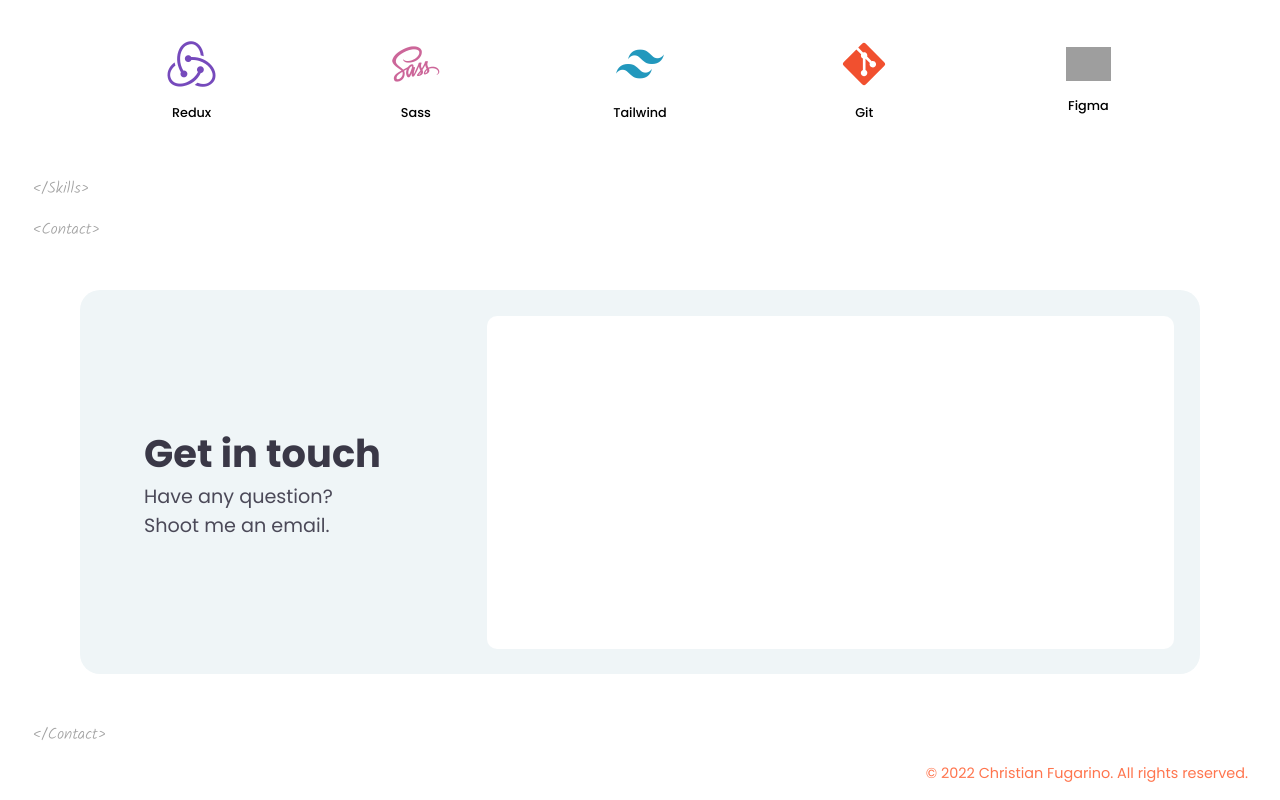
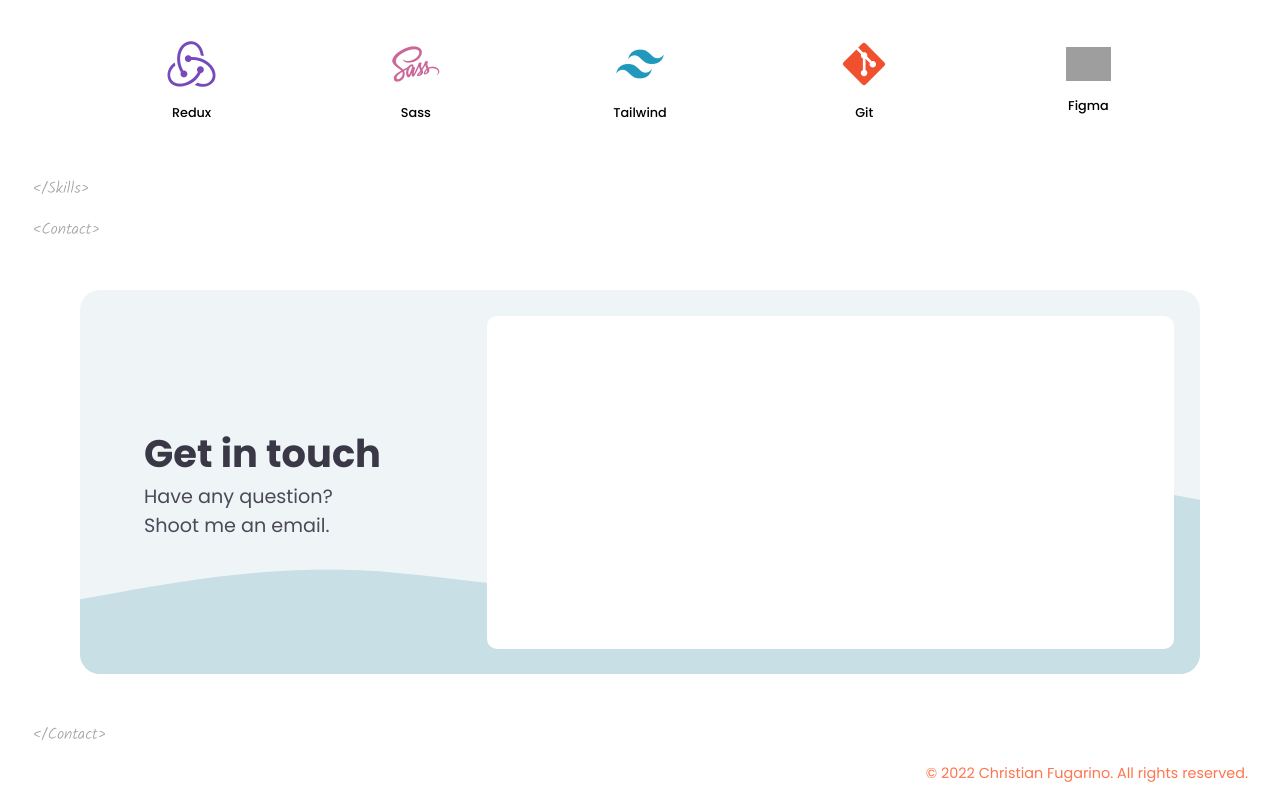
Before and after one commit to fugarino/Old-Portfolio, a React (Create React App) app: page / in a window 1280 px wide. Shown: the part 2034-2834 px from the top of the page. Built offline with nearby package versions, Linux system fonts and the light colour scheme; grey boxes are pictures that could not be loaded.

Commit message:
svg background

```diff
--- a/src/Components/Contact/Contact.js
+++ b/src/Components/Contact/Contact.js
@@ -14,6 +14,13 @@ const Contact = () => {
             <form className="form"></form>
           </div>
         </div>
+        <svg xmlns="http://www.w3.org/2000/svg" viewBox="0 0 1440 320">
+          <path
+            fill="#C8DFE6"
+            fill-opacity="1"
+            d="M0,224L60,213.3C120,203,240,181,360,186.7C480,192,600,224,720,202.7C840,181,960,107,1080,80C1200,53,1320,75,1380,85.3L1440,96L1440,320L1380,320C1320,320,1200,320,1080,320C960,320,840,320,720,320C600,320,480,320,360,320C240,320,120,320,60,320L0,320Z"
+          ></path>
+        </svg>
       </div>
     </section>
   );
--- a/src/Components/Contact/contact.scss
+++ b/src/Components/Contact/contact.scss
@@ -12,6 +12,13 @@
     align-items: center;
     justify-content: center;
     z-index: -9;
+    position: relative;
+
+    svg {
+      position: absolute;
+      bottom: 0;
+      z-index: -2;
+    }
 
     .form-text {
       width: 30%;
```
